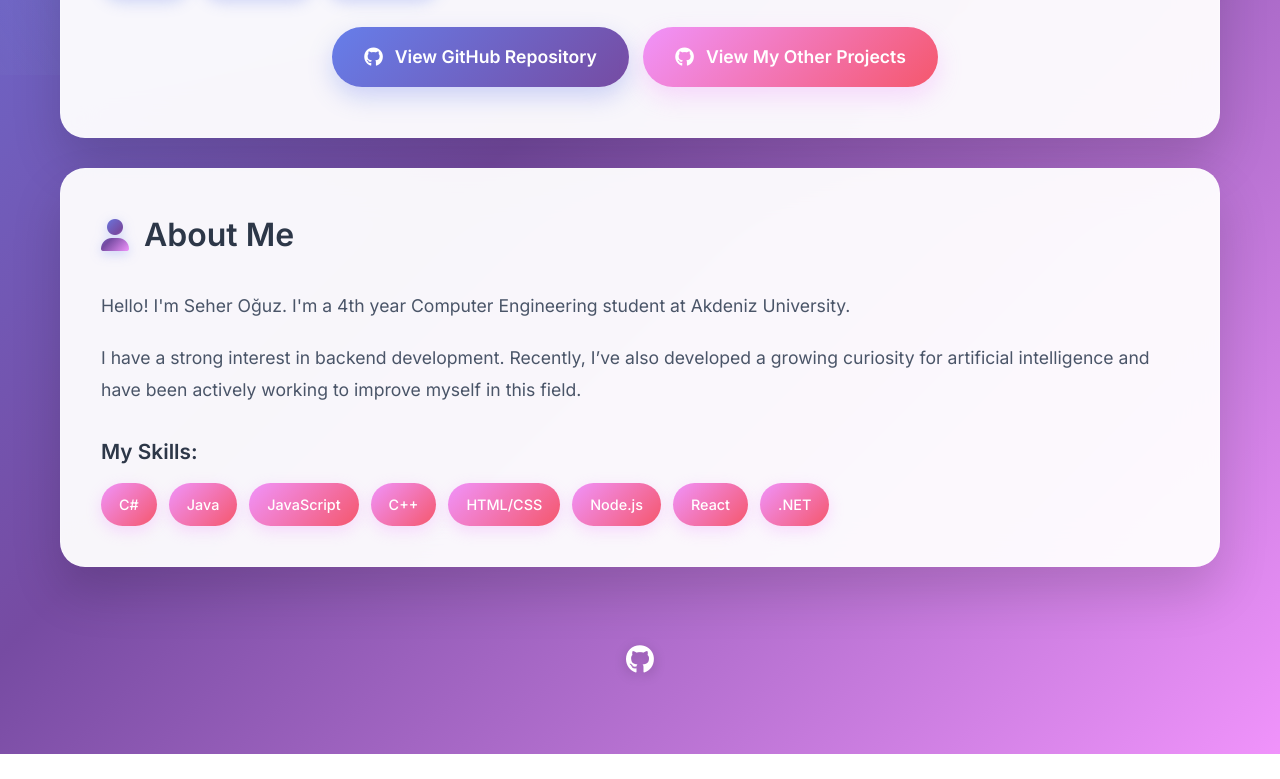
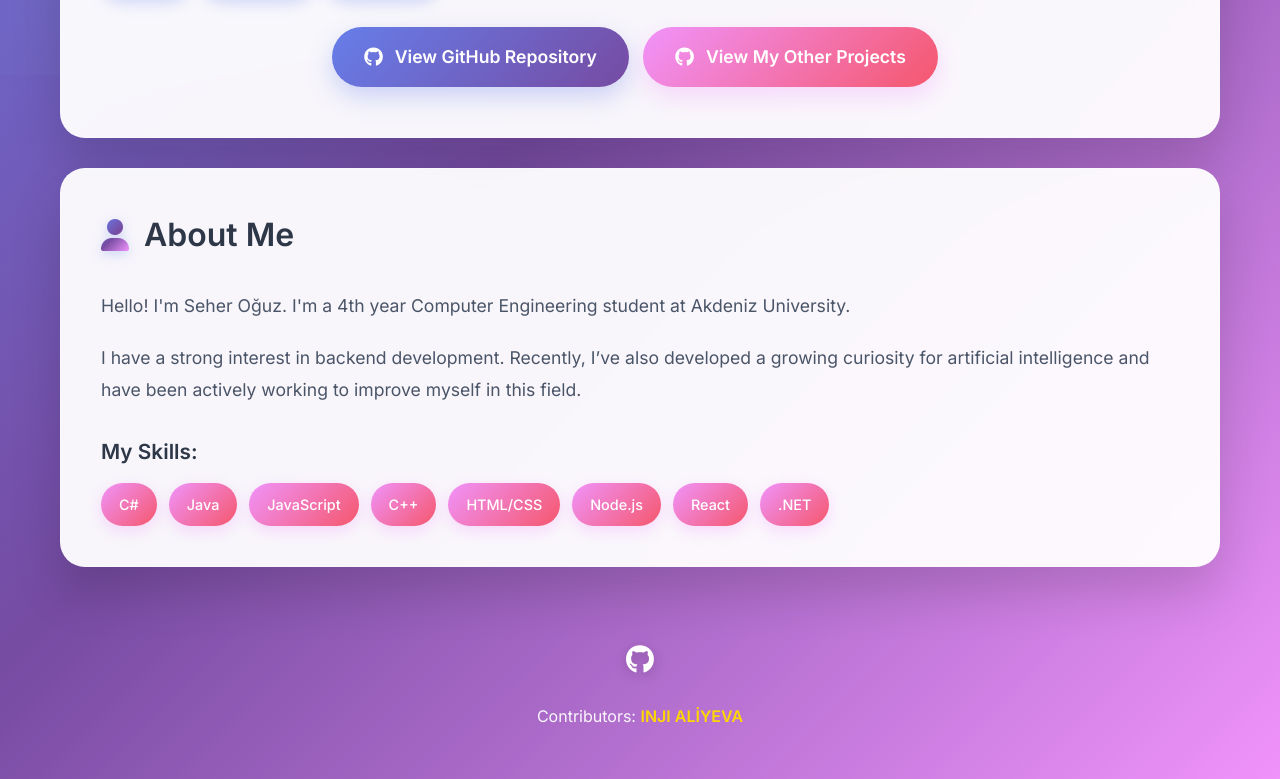
Before and after one commit to seherogz/AI-ChatBot, a plain HTML site: page index.html in a window 1280 px wide. Shown: the part 725-1504 px from the top of the page. Before the commit the page ends 1479 px from the top, so only its background shows below. Drawn offline with Linux system fonts and the light colour scheme.

Commit message:
Add contributor section to footer and style updates

```diff
--- a/index.html
+++ b/index.html
@@ -91,9 +91,8 @@
                     <i class="fab fa-github"></i>
                 </a>
             </div>
+            <p class="contributor">Contributors: <a href="https://github.com/Incialiyeva" target="_blank" class="contributor-link">INJI ALİYEVA</a></p>
         </footer>
     </div>
 </body>
 </html>
-</html>
-</html>
--- a/style.css
+++ b/style.css
@@ -320,6 +320,25 @@ body::before {
     opacity: 0.8;
 }
 
+.footer p.contributor {
+    font-size: 1rem;
+    color: rgba(255, 255, 255, 0.95);
+    margin-top: 5px;
+    opacity: 1;
+}
+
+.contributor-link {
+    color: #ffd700;
+    text-decoration: none;
+    font-weight: 600;
+    transition: color 0.3s;
+}
+
+.contributor-link:hover {
+    color: #fff;
+    text-decoration: underline;
+}
+
 /* Responsive Design */
 @media (max-width: 768px) {
     .container {
```
